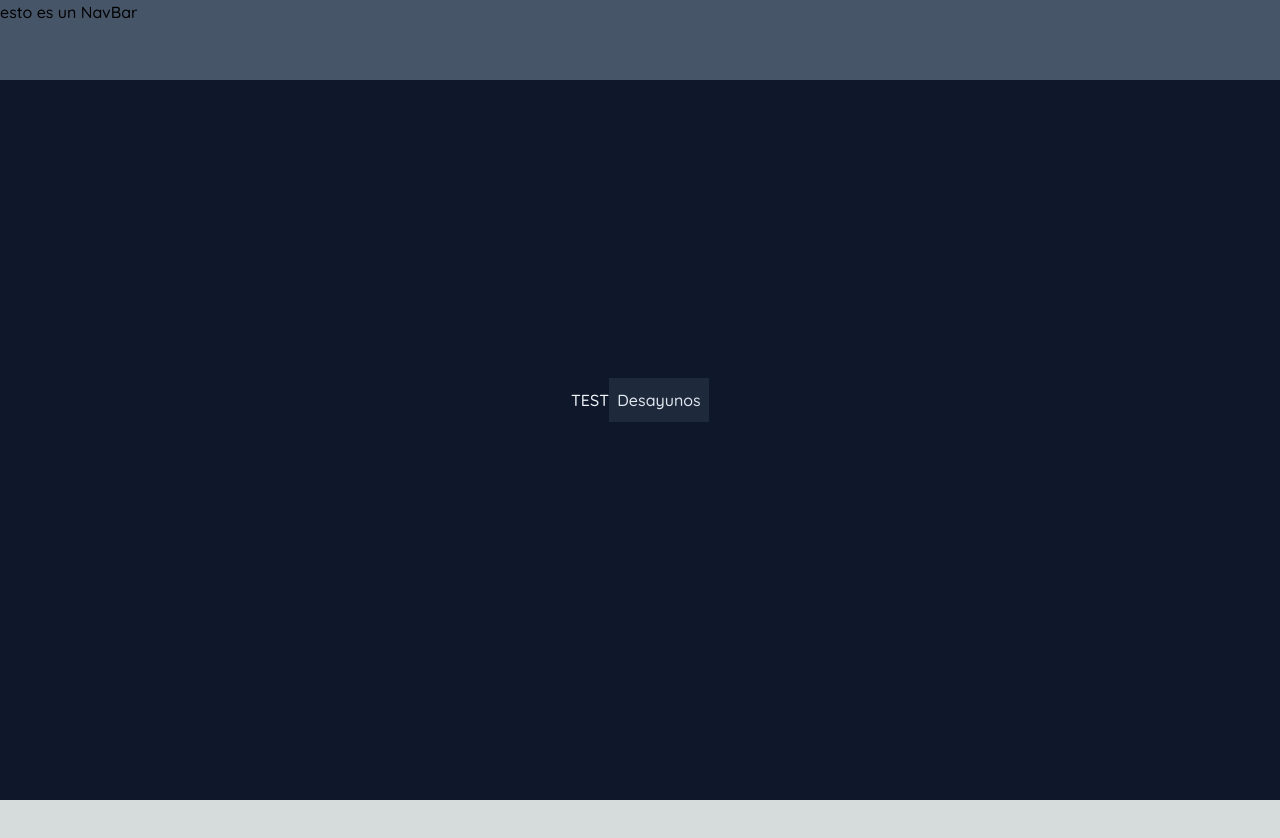
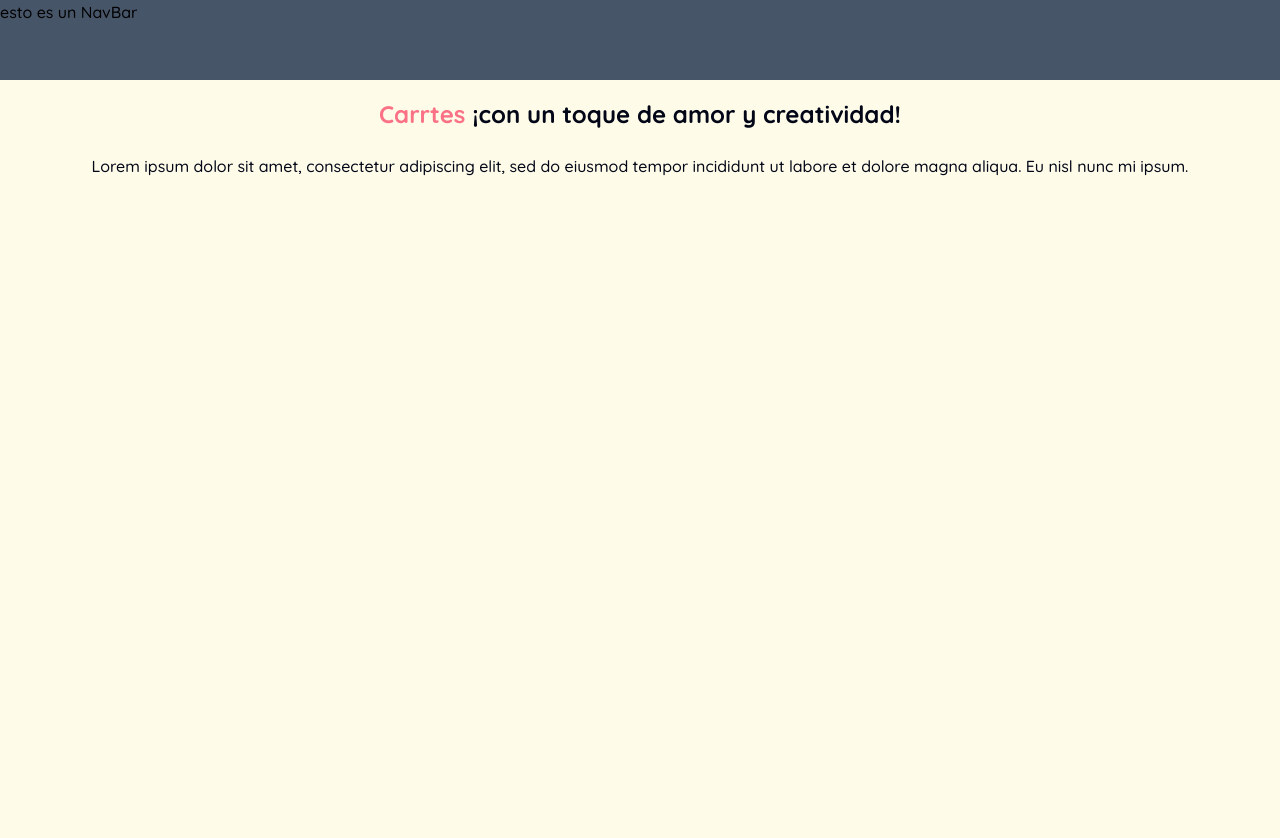
Before and after one commit to byLugos/Carrtes, a Next.js app: page / in a window 1280 px wide. Shown: the top 838 px of the page. Before the commit the page ends 800 px from the top, so only its background shows below. Built offline with nearby package versions, Linux system fonts and the light colour scheme.

Commit message:
First view

```diff
--- a/src/app/layout.tsx
+++ b/src/app/layout.tsx
@@ -22,7 +22,7 @@ export default function RootLayout({
 }>) {
   return (
     <html lang="en">
-      <body className={`${quicksand.className} w-full h-full`}>
+      <body className={`${quicksand.className} w-full h-full mt-[70px]`}>
         <Navbar />
         {children}
       </body>
--- a/src/app/page.tsx
+++ b/src/app/page.tsx
@@ -3,9 +3,11 @@ import { ButtonTest } from "./ui/Global/buttonTest";
 
 export default function Home() {
   return (
-    <main className="w-full h-screen bg-slate-900 flex justify-center items-center">
-      <h1 className="text-slate-100"> TEST </h1>
-      <ButtonTest textButton="Desayunos" path="/desayunos" />
+    <main className="w-full h-screen bg-yellow-50 flex justify-start items-center flex-col">
+      <div className="w-full flex flex-col mt-7 gap-6 text-center">
+      <h1 className="text-rose-400 font-bold text-2xl">Carrtes<span className="text-slate-950">  ¡con un toque de amor y creatividad!  </span></h1>
+      <p className="text-slate-950"> Lorem ipsum dolor sit amet, consectetur adipiscing elit, sed do eiusmod tempor incididunt ut labore et dolore magna aliqua. Eu nisl nunc mi ipsum. </p>
+      </div>
     </main>
   );
-}
+ }
--- a/src/app/ui/Global/navbar.tsx
+++ b/src/app/ui/Global/navbar.tsx
@@ -2,7 +2,7 @@
 
 const Navbar = () => {
   return (
-    <nav className="w-full h-[80px] bg-slate-600 fixed">
+    <nav className="w-full h-[80px] bg-slate-600 fixed top-0">
       <h1>esto es un NavBar</h1>
     </nav>
   );
```
